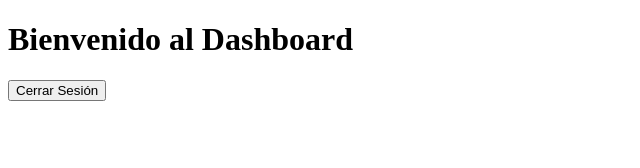
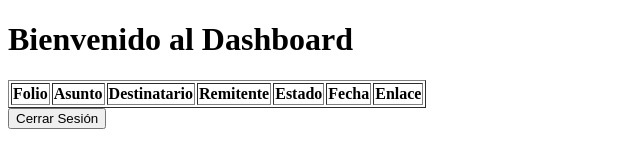
Before and after one commit to ElRoyer/oficios-IMSSB, a plain HTML site: page frontend/main.html in a window 1280 px wide. Shown: the whole page, without its empty margins (0-640 px from the left). Drawn offline with Linux system fonts and the light colour scheme; no server answers; sample sign-in values are in the browser's storage.

Commit message:
Update main.html

```diff
--- a/frontend/main.html
+++ b/frontend/main.html
@@ -18,6 +18,23 @@
   <body>
     <h1>Bienvenido al Dashboard</h1>
 
+<!-- Listar tabla todos los oficios -->
+    <table border="1">
+      <thead>
+        <tr>
+          <th>Folio</th>
+          <th>Asunto</th>
+          <th>Destinatario</th>
+          <th>Remitente</th>
+          <th>Estado</th>
+          <th>Fecha</th>
+          <th>Enlace</th>
+        </tr>
+      </thead>
+      <tbody id="tablaOficios">
+        <!-- Aquí se insertarán los datos dinámicamente -->
+      </tbody>
+    </table>
     <button id="logoutBtn">Cerrar Sesión</button>
 
     <script src="./script_upload.js"></script>
```
